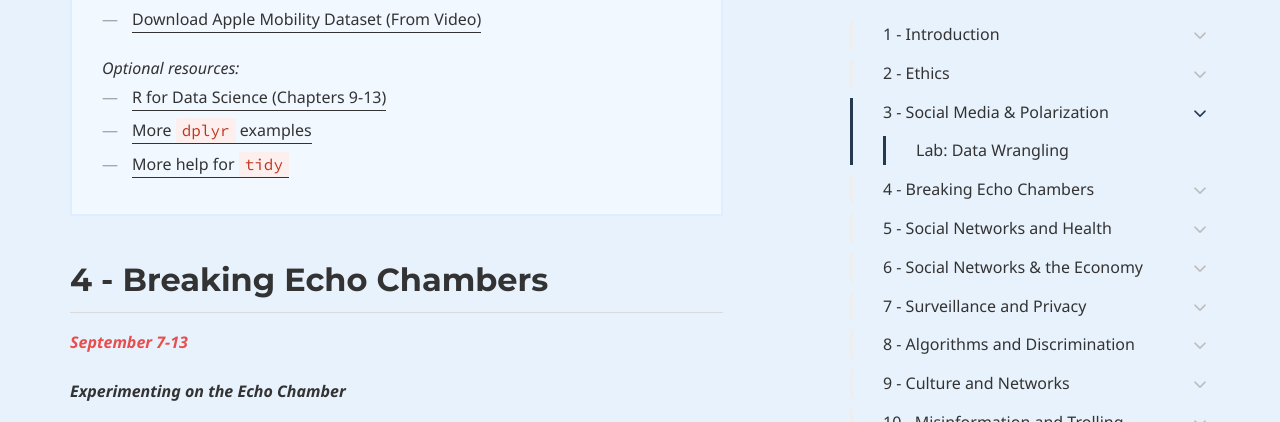
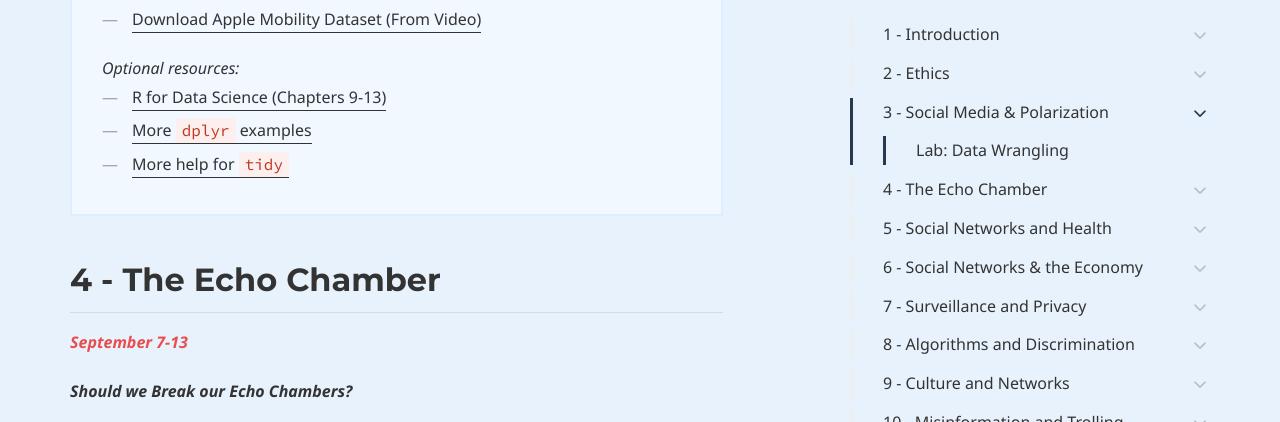
Before and after one commit to dssoc/dssoc.github.io, a Jekyll site: the page built from schedule.md, in a window 1280 px wide and 900 px high, scrolled down 5111 px, cut to the strip 0-422 px from the top of the window. Built offline with Jekyll 4.4.1, drawn with Linux system fonts in a browser that asks for light colours; some web fonts are replaced.

Commit message:
Update schedule.md

```diff
--- a/schedule.md
+++ b/schedule.md
@@ -166,11 +166,11 @@ allowfullscreen></iframe>
 </div>
 
 
-## 4 - Breaking Echo Chambers
+## 4 - The Echo Chamber
 
 <b><i><font color="#E84E4E">September 7-13</font></i></b>
 
-***Experimenting on the Echo Chamber***
+***Should we Break our Echo Chambers?***
 
 <iframe width="560" height="315"
 src="https://www.youtube.com/embed/nwRm_ssTarE"
```
